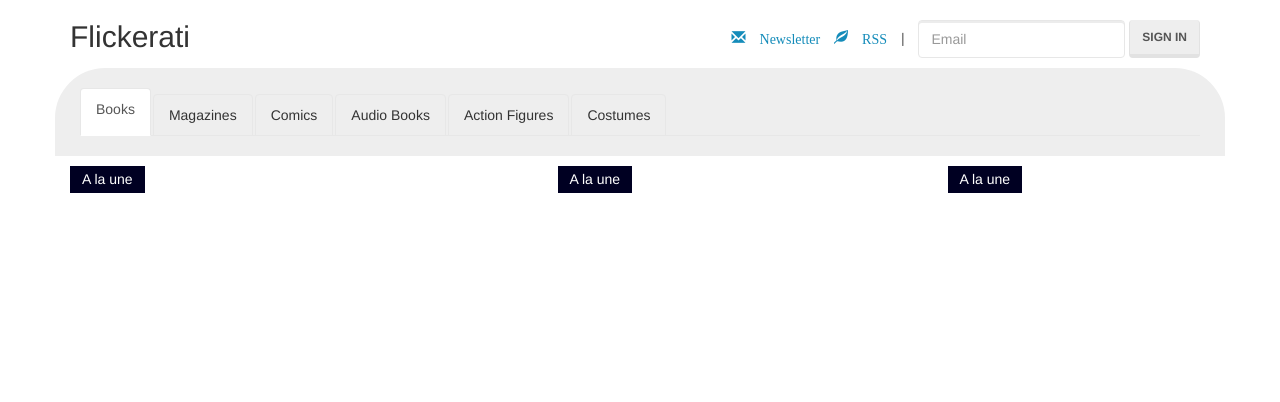
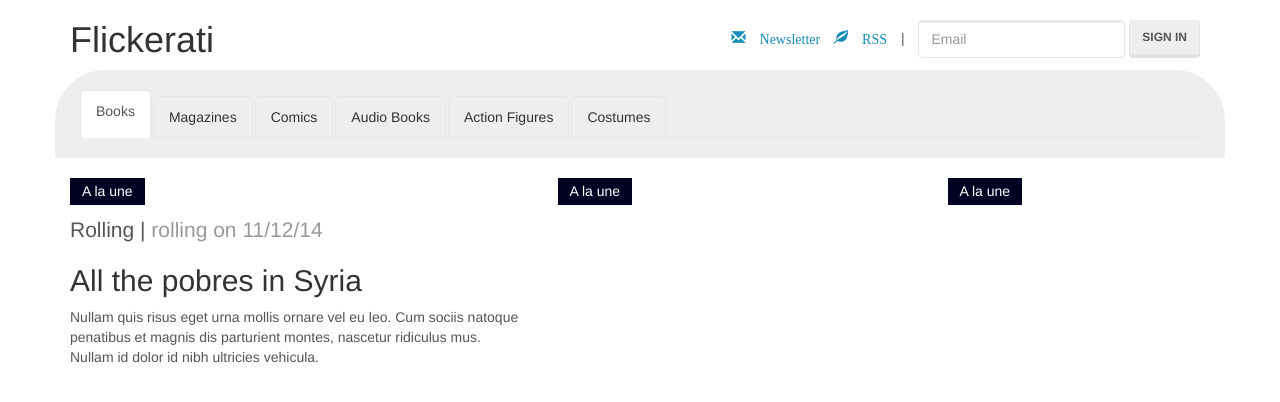
Before and after one commit to tranc99/bootstrap-grids, a plain HTML site: page index.html in a window 1280 px wide. Drawn offline with Linux system fonts and the light colour scheme.

Commit message:
coding and drinking tea, coding and playin cards

```diff
--- a/css/main.styl
+++ b/css/main.styl
@@ -11,4 +11,7 @@
   background: #002
   color: white
   padding: 6px 12px
-  display: inline-block;
+  display: inline-block
+
+#left-1
+  padding-top: 10px
--- a/index.html
+++ b/index.html
@@ -11,7 +11,7 @@
     <div class="container">
       <div class="row">
         <div class="col-md-4">
-          <h2>Flickerati</h2>
+          <h1>Flickerati</h1>
         </div>
         <ul class="col-md-8 list-inline text-right pad-20">
           <li>
@@ -64,16 +64,24 @@
         </div>
       </nav>
 
-      <div class="row">
-        <div class="col-sm-5">
+      <div class="row" id="left-1">
+        <div class="col-sm-5" id="column1">
+          <h5 class="small-dark-title">A la une</h5>
+          <div class="lead">
+            Rolling |
+            <span class="text-muted">rolling on 11/12/14</span>
+          </div>
+          <h2>All the pobres in Syria</h2>
+          <p>
+            Nullam quis risus eget urna mollis ornare vel eu leo. Cum sociis natoque penatibus et magnis dis parturient montes, nascetur ridiculus mus. Nullam id dolor id nibh ultricies vehicula.
+          </p>
+        </div>
+
+        <div class="col-sm-4" id="column2">
           <h5 class="small-dark-title">A la une</h5>
         </div>
 
-        <div class="col-sm-4">
-          <h5 class="small-dark-title">A la une</h5>
-        </div>
-
-        <div class="col-sm-3">
+        <div class="col-sm-3" id="column2">
           <h5 class="small-dark-title">A la une</h5>
         </div>
       </div>
```
Also changed, not shown: css/main.css.
